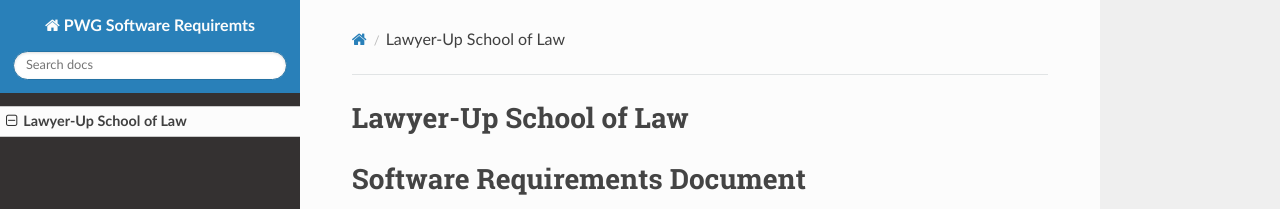
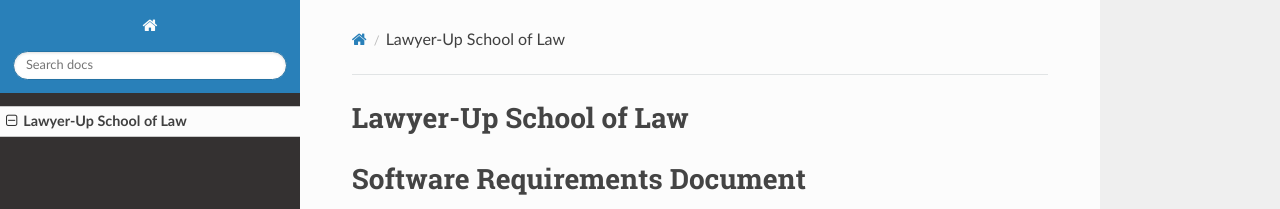
Before and after one commit to diazgilberto/software-requirement-docs, an MkDocs documentation site: the page built from docs/index.md, in a window 1280 px wide. Shown: the top 209 px of the page. Built offline with MkDocs 1.6.1, drawn with Linux system fonts in a browser that asks for light colours; nearby versions of some CDN libraries.

Commit message:
page not found try

```diff
--- a/mkdocs.yml
+++ b/mkdocs.yml
@@ -1,5 +1,3 @@
-site_name: PWG Software Requiremts
-site_url: 'https://diazgilberto.github.io/software-requirement-docs/'
 theme:
   name: 'readthedocs'
 extra_css:
```
